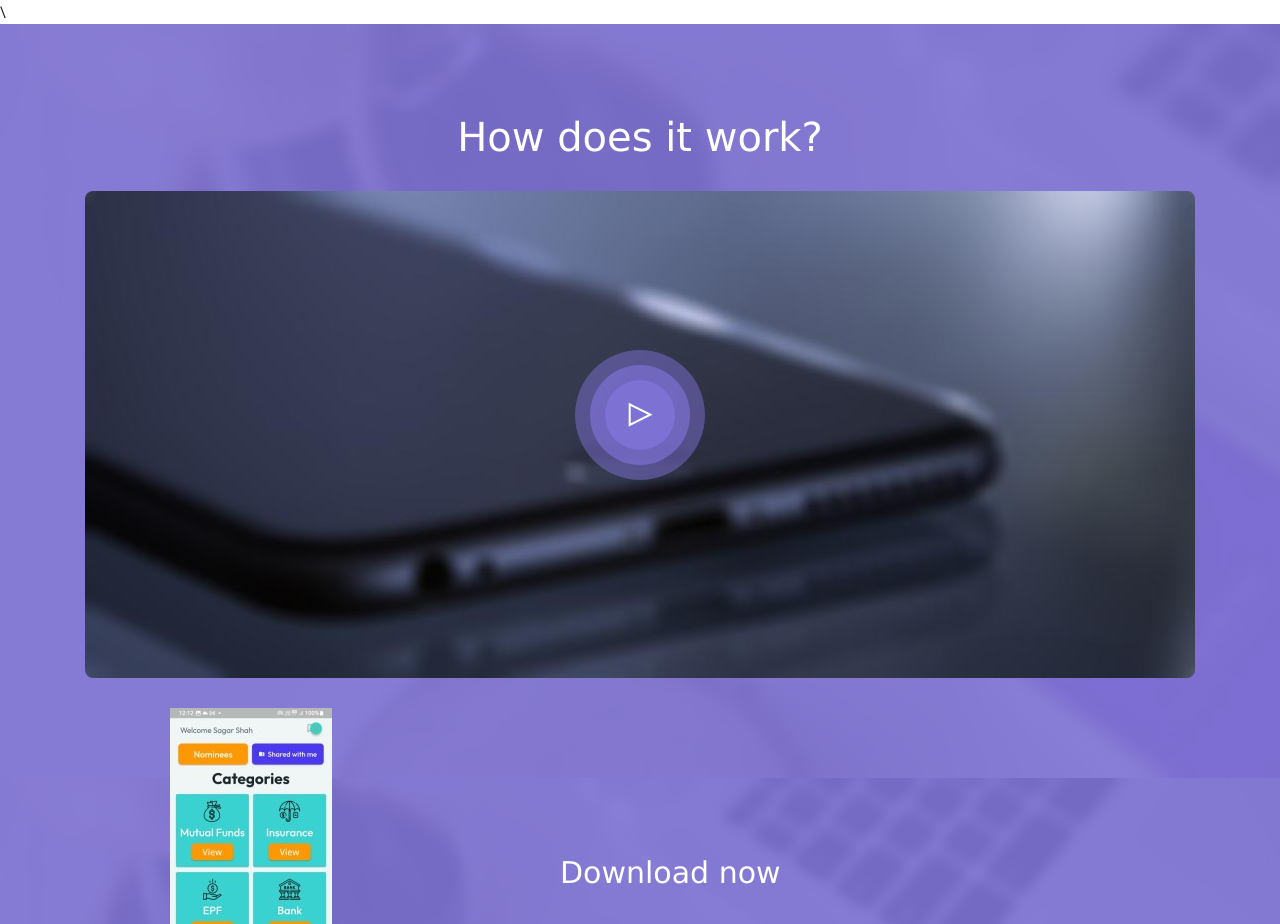
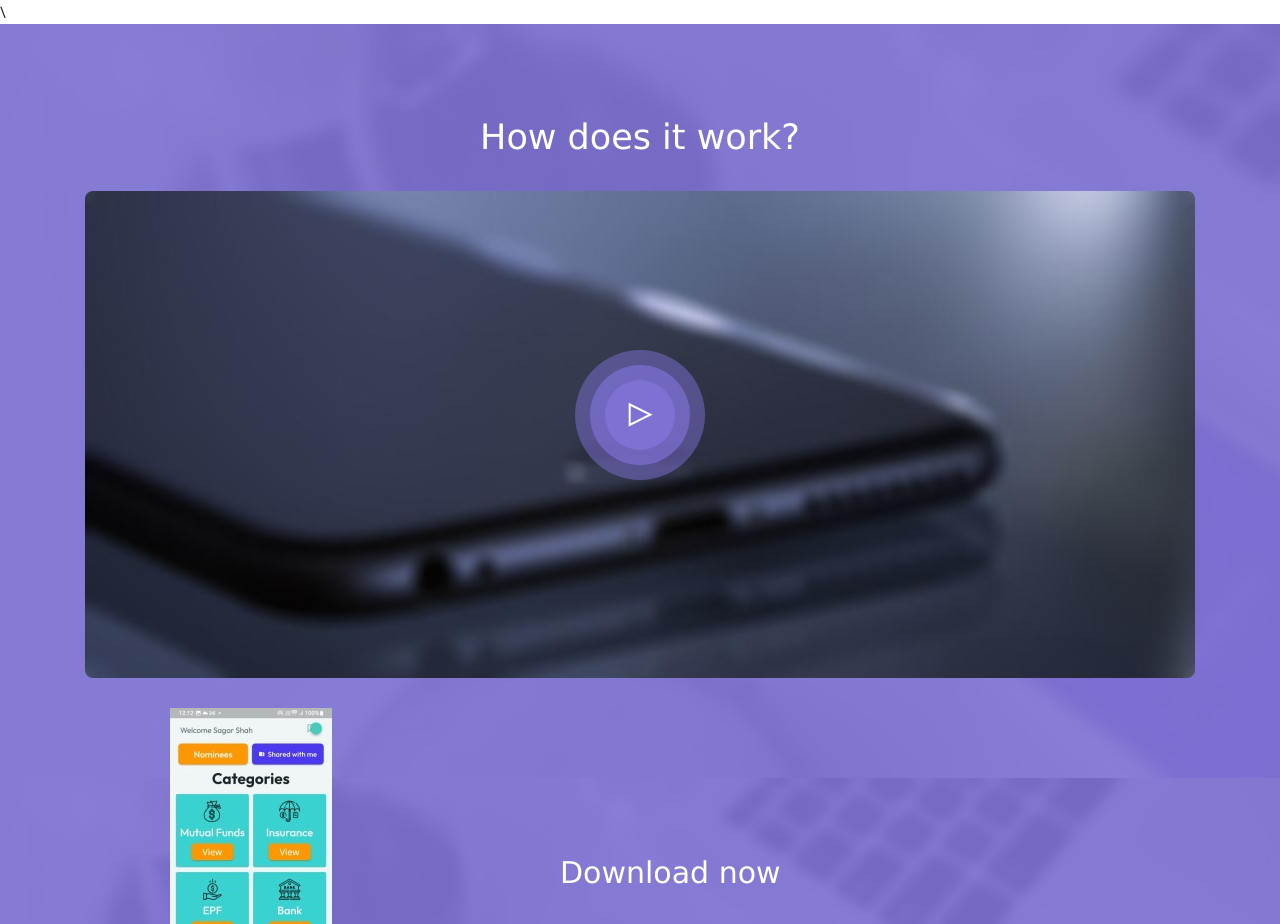
Before and after one commit to maylad31/insuredplus, a plain HTML site: page index.html in a window 1280 px wide. Shown: the part 800-1724 px from the top of the page. Drawn offline with nearby package versions, Linux system fonts and the light colour scheme; some packages are replaced by stand-ins of ours; a script that the page names is missing.

Commit message:
Update index.html

```diff
--- a/index.html
+++ b/index.html
@@ -91,7 +91,7 @@
 			<div class="col-12">
 				<!-- Promo Video -->
 				<div align="center">
-					<p style="font-family:verdana;color:white;font-size:40px;">How does it work?
+					<p style="font-family:verdana;color:white;font-size:35px;">How does it work?
 					</br>
 					</p>
 				</div>
```
